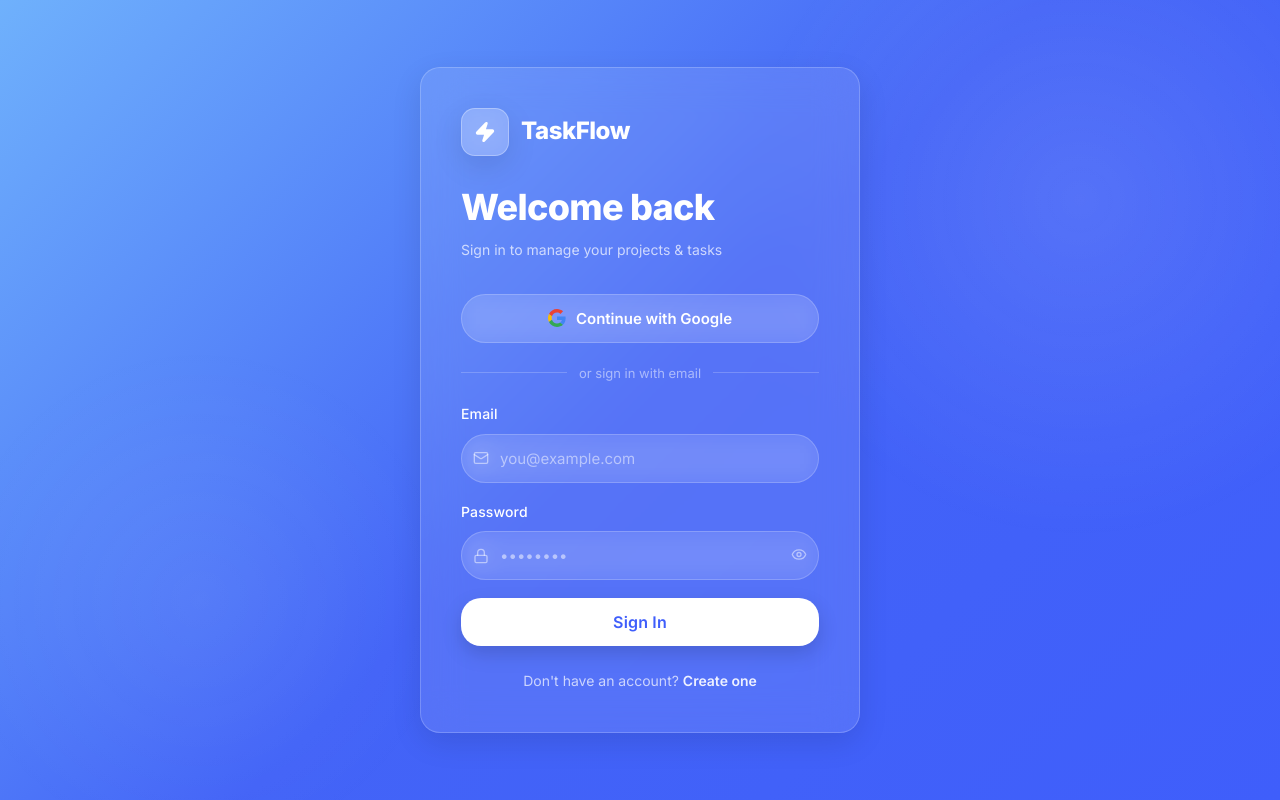
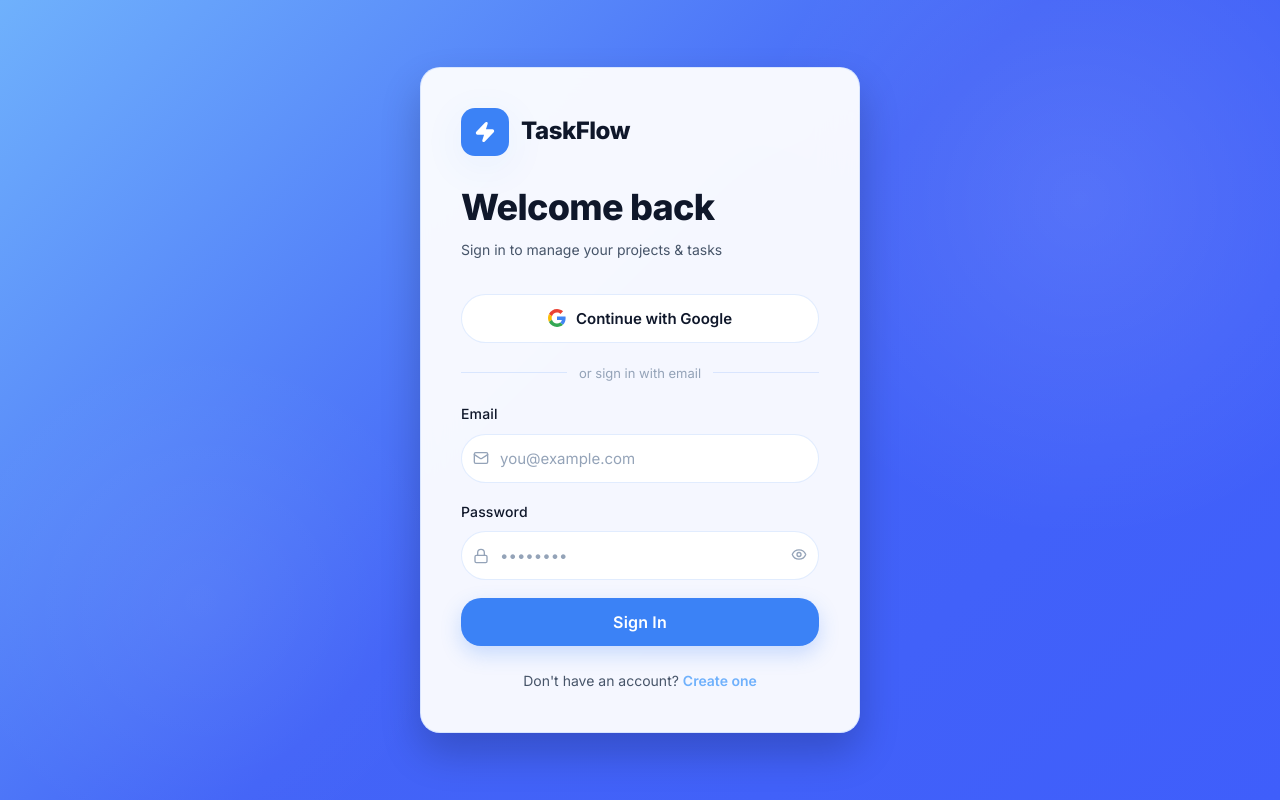
Before and after one commit to Vaibhi06/Ethara_AI_Task, a React (Vite) app in the folder client/: page /login in a window 1280 px wide. Built offline with nearby package versions, Linux system fonts and the light colour scheme; no server answers.

Commit message:
chore: restore UI and docs changes from squashed history

```diff
--- a/client/src/index.css
+++ b/client/src/index.css
@@ -1,28 +1,28 @@
 @import url('https://fonts.googleapis.com/css2?family=Inter:wght@300;400;500;600;700;800;900&display=swap');
 
 :root {
-  --bg-primary: #3f5efb; /* Base blue for fallback */
-  --bg-gradient: linear-gradient(135deg, #6fb1fc, #4364f7, #3f5efb);
-  --bg-secondary: rgba(255, 255, 255, 0.05);
-  --bg-card: rgba(255, 255, 255, 0.1);
-  --bg-card-hover: rgba(255, 255, 255, 0.15);
-  --border: rgba(255, 255, 255, 0.2);
-  --accent: #ffffff;
-  --accent-light: rgba(255, 255, 255, 0.9);
-  --accent-glow: rgba(255, 255, 255, 0.3);
-  --text-primary: #ffffff;
-  --text-secondary: rgba(255, 255, 255, 0.7);
-  --text-muted: rgba(255, 255, 255, 0.5);
+  --bg-primary: #f8fafc;
+  --bg-gradient: #f8fafc;
+  --bg-secondary: #ffffff;
+  --bg-card: rgba(255, 255, 255, 0.8);
+  --bg-card-hover: #ffffff;
+  --border: rgba(59, 130, 246, 0.15);
+  --accent: #3b82f6;
+  --accent-light: #6fb1fc;
+  --accent-glow: rgba(59, 130, 246, 0.3);
+  --text-primary: #0f172a;
+  --text-secondary: #475569;
+  --text-muted: #94a3b8;
   --success: #10b981;
   --warning: #f59e0b;
-  --danger: #ff6b6b;
-  --info: #6fb1fc;
+  --danger: #ef4444;
+  --info: #0ea5e9;
   --radius: 20px;
   --radius-sm: 16px;
   --radius-lg: 24px;
   --radius-pill: 50px;
-  --shadow: 0 10px 30px rgba(0, 0, 0, 0.1);
-  --shadow-glow: 0 0 40px rgba(255, 255, 255, 0.1);
+  --shadow: 0 10px 40px rgba(59, 130, 246, 0.08);
+  --shadow-glow: 0 0 40px rgba(59, 130, 246, 0.15);
   --transition: all 0.3s cubic-bezier(0.4, 0, 0.2, 1);
 }
 
@@ -68,7 +68,7 @@
   box-shadow: var(--shadow);
   transition: var(--transition);
 }
-.card:hover { background: var(--bg-card-hover); border-color: rgba(255,255,255,0.3); }
+.card:hover { background: var(--bg-card-hover); border-color: rgba(59, 130, 246, 0.3); }
 
 /* ── Buttons ─────────────────────────────────────────────── */
 .btn {
@@ -78,15 +78,15 @@
   white-space: nowrap; letter-spacing: 0.01em;
 }
 .btn-primary {
-  background: var(--accent); color: #3f5efb; /* White button with blue text */
-  box-shadow: 0 8px 20px rgba(0, 0, 0, 0.15);
+  background: var(--accent); color: #ffffff;
+  box-shadow: 0 8px 20px rgba(59, 130, 246, 0.25);
 }
-.btn-primary:hover { background: var(--accent-light); transform: translateY(-2px); box-shadow: 0 12px 24px rgba(0, 0, 0, 0.2); }
+.btn-primary:hover { background: var(--accent-light); transform: translateY(-2px); box-shadow: 0 12px 24px rgba(59, 130, 246, 0.35); }
 .btn-secondary {
-  background: var(--bg-card); color: var(--text-primary); border: 1px solid var(--border);
+  background: #ffffff; color: var(--text-primary); border: 1px solid var(--border);
   backdrop-filter: blur(10px);
 }
-.btn-secondary:hover { background: var(--bg-card-hover); border-color: rgba(255,255,255,0.4); }
+.btn-secondary:hover { background: #f1f5f9; border-color: rgba(59, 130, 246, 0.4); }
 .btn-danger { background: rgba(239,68,68,0.15); color: var(--danger); border: 1px solid rgba(239,68,68,0.2); }
 .btn-danger:hover { background: rgba(239,68,68,0.25); }
 .btn-ghost { background: transparent; color: var(--text-secondary); }
@@ -99,11 +99,10 @@
 .form-group { display: flex; flex-direction: column; gap: 8px; }
 .form-label { font-size: 14px; font-weight: 500; color: var(--text-primary); letter-spacing: 0.01em; }
 .form-input {
-  background: rgba(255, 255, 255, 0.08); border: 1px solid var(--border); border-radius: var(--radius-pill);
+  background: #ffffff; border: 1px solid var(--border); border-radius: var(--radius-pill);
   padding: 14px 20px; color: var(--text-primary); font-size: 15px; transition: var(--transition); width: 100%;
-  backdrop-filter: blur(10px);
 }
-.form-input:focus { background: rgba(255, 255, 255, 0.15); border-color: rgba(255,255,255,0.5); box-shadow: 0 0 0 4px rgba(255,255,255,0.1); }
+.form-input:focus { background: #ffffff; border-color: var(--accent); box-shadow: 0 0 0 4px rgba(59, 130, 246, 0.15); }
 .form-input::placeholder { color: var(--text-muted); }
 .form-error { font-size: 12px; color: var(--danger); }
 
@@ -123,7 +122,7 @@
 
 /* ── Page Header ────────────────────────────────────────── */
 .page-header { display: flex; align-items: center; justify-content: space-between; margin-bottom: 32px; flex-wrap: wrap; gap: 16px; }
-.page-title { font-size: 28px; font-weight: 800; background: linear-gradient(135deg, var(--text-primary), var(--accent-light)); -webkit-background-clip: text; -webkit-text-fill-color: transparent; background-clip: text; }
+.page-title { font-size: 28px; font-weight: 800; color: var(--text-primary); }
 .page-subtitle { font-size: 14px; color: var(--text-secondary); margin-top: 4px; }
 
 /* ── Stats Grid ─────────────────────────────────────────── */
@@ -168,7 +167,7 @@
 .project-footer { display: flex; align-items: center; justify-content: space-between; font-size: 12px; color: var(--text-secondary); }
 
 /* ── Avatar ─────────────────────────────────────────────── */
-.avatar { border-radius: 50%; object-fit: cover; background: var(--accent); display: flex; align-items: center; justify-content: center; font-weight: 700; color: #fff; flex-shrink: 0; }
+.avatar { border-radius: 50%; object-fit: cover; background: var(--bg-primary); display: flex; align-items: center; justify-content: center; font-weight: 700; color: var(--accent); flex-shrink: 0; border: 1px solid var(--border); }
 .avatar-sm { width: 28px; height: 28px; font-size: 11px; }
 .avatar-md { width: 36px; height: 36px; font-size: 14px; }
 .avatar-lg { width: 52px; height: 52px; font-size: 20px; }
@@ -216,20 +215,20 @@
 .empty-state p { font-size: 14px; }
 
 /* ── Auth Pages ──────────────────────────────────────────── */
-.auth-page { min-height: 100vh; display: flex; align-items: center; justify-content: center; padding: 20px; position: relative; overflow: hidden; }
+.auth-page { min-height: 100vh; display: flex; align-items: center; justify-content: center; padding: 20px; position: relative; overflow: hidden; background: linear-gradient(135deg, #6fb1fc, #4364f7, #3f5efb); }
 .auth-page::before { content: ''; position: absolute; width: 800px; height: 800px; border-radius: 50%; background: radial-gradient(circle, rgba(255,255,255,0.1) 0%, transparent 60%); top: -200px; right: -200px; pointer-events: none; }
 .auth-page::after { content: ''; position: absolute; width: 600px; height: 600px; border-radius: 50%; background: radial-gradient(circle, rgba(255,255,255,0.05) 0%, transparent 60%); bottom: -100px; left: -100px; pointer-events: none; }
-.auth-card { width: 100%; max-width: 440px; padding: 40px; position: relative; z-index: 1; }
+.auth-card { width: 100%; max-width: 440px; padding: 40px; position: relative; z-index: 1; background: rgba(255, 255, 255, 0.95); box-shadow: 0 20px 40px rgba(0,0,0,0.2); }
 .auth-logo { display: flex; align-items: center; gap: 12px; margin-bottom: 32px; }
-.auth-logo-icon { width: 48px; height: 48px; background: rgba(255,255,255,0.2); border: 1px solid rgba(255,255,255,0.3); border-radius: 14px; display: flex; align-items: center; justify-content: center; box-shadow: var(--shadow); backdrop-filter: blur(10px); }
-.auth-logo-text { font-size: 24px; font-weight: 800; letter-spacing: -0.02em; }
-.auth-title { font-size: 36px; font-weight: 800; margin-bottom: 12px; letter-spacing: -0.02em; line-height: 1.1; }
+.auth-logo-icon { width: 48px; height: 48px; background: var(--accent); border-radius: 14px; display: flex; align-items: center; justify-content: center; box-shadow: var(--shadow); }
+.auth-logo-text { font-size: 24px; font-weight: 800; letter-spacing: -0.02em; color: var(--text-primary); }
+.auth-title { font-size: 36px; font-weight: 800; margin-bottom: 12px; letter-spacing: -0.02em; line-height: 1.1; color: var(--text-primary); }
 .auth-subtitle { font-size: 14px; color: var(--text-secondary); margin-bottom: 32px; }
 .auth-form { display: flex; flex-direction: column; gap: 18px; }
 .auth-divider { display: flex; align-items: center; gap: 12px; color: var(--text-muted); font-size: 13px; }
 .auth-divider::before, .auth-divider::after { content: ''; flex: 1; height: 1px; background: var(--border); }
-.google-btn { width: 100%; background: rgba(255,255,255,0.1); border: 1px solid rgba(255,255,255,0.2); border-radius: var(--radius-pill); padding: 14px; display: flex; align-items: center; justify-content: center; gap: 10px; font-size: 15px; font-weight: 600; color: var(--text-primary); transition: var(--transition); backdrop-filter: blur(10px); }
-.google-btn:hover { background: rgba(255,255,255,0.2); border-color: rgba(255,255,255,0.4); transform: translateY(-2px); box-shadow: var(--shadow); }
+.google-btn { width: 100%; background: #ffffff; border: 1px solid var(--border); border-radius: var(--radius-pill); padding: 14px; display: flex; align-items: center; justify-content: center; gap: 10px; font-size: 15px; font-weight: 600; color: var(--text-primary); transition: var(--transition); }
+.google-btn:hover { background: #f8fafc; border-color: var(--accent); transform: translateY(-2px); box-shadow: var(--shadow); }
 .auth-footer { text-align: center; font-size: 14px; color: var(--text-secondary); margin-top: 24px; }
 .auth-footer a { color: var(--accent-light); font-weight: 600; }
 .auth-footer a:hover { text-decoration: underline; }
--- a/client/src/pages/LandingPage.jsx
+++ b/client/src/pages/LandingPage.jsx
@@ -4,11 +4,19 @@
 
 export default function LandingPage() {
   return (
-    <div style={{ minHeight: '100vh', display: 'flex', flexDirection: 'column' }}>
-      <AnimatedBackground />
+    <div style={{ minHeight: '100vh', display: 'flex', flexDirection: 'column', background: '#f8fafc', padding: '24px' }}>
 
-      {/* Navbar */}
-      <nav style={{ padding: '24px 48px', display: 'flex', justifyContent: 'space-between', alignItems: 'center', zIndex: 10 }}>
+      {/* Huge Blue Hero Card */}
+      <div style={{
+        position: 'relative', overflow: 'hidden',
+        background: 'linear-gradient(135deg, #6fb1fc, #4364f7, #3f5efb)',
+        borderRadius: '40px', flex: 1, display: 'flex', flexDirection: 'column',
+        boxShadow: '0 20px 40px rgba(59, 130, 246, 0.15)'
+      }}>
+        <AnimatedBackground />
+
+        {/* Navbar inside blue card */}
+        <nav style={{ padding: '24px 48px', display: 'flex', justifyContent: 'space-between', alignItems: 'center', zIndex: 10 }}>
         <div style={{ display: 'flex', alignItems: 'center', gap: 12 }}>
           <div style={{
             width: 32, height: 32,
@@ -77,9 +85,16 @@
             ))}
           </div>
 
-          <div style={{ position: 'absolute', bottom: 0, left: 0, width: '100%', height: '50%', background: 'linear-gradient(transparent, rgba(255,255,255,0.1))' }} />
+          <div style={{ position: 'absolute', bottom: 0, left: 0, width: '100%', height: '50%', background: 'linear-gradient(transparent, rgba(67, 100, 247, 0.3))' }} />
         </div>
       </main>
+      </div>
+
+      {/* Features Section (White Background) */}
+      <section style={{ padding: '100px 20px', textAlign: 'center', color: 'var(--text-primary)' }}>
+        <h2 style={{ fontSize: 40, fontWeight: 800, marginBottom: 16 }}>Features designed for your success.</h2>
+        <p style={{ fontSize: 16, color: 'var(--text-secondary)' }}>Explore the features designed to keep you organized and on track.</p>
+      </section>
     </div>
   );
 }
```
Also changed, not shown: 2 other files (tests, documents, lock files or other folders).
